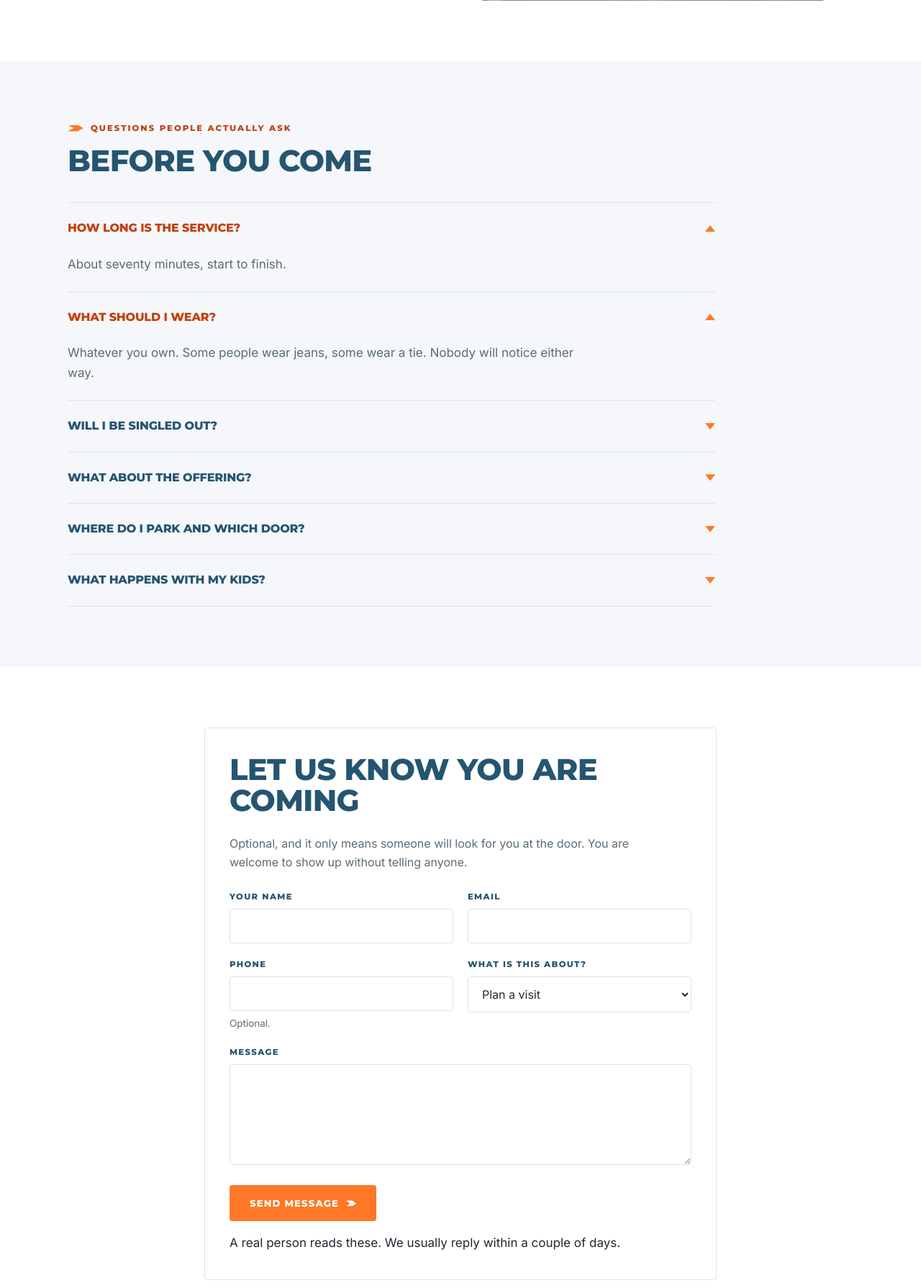
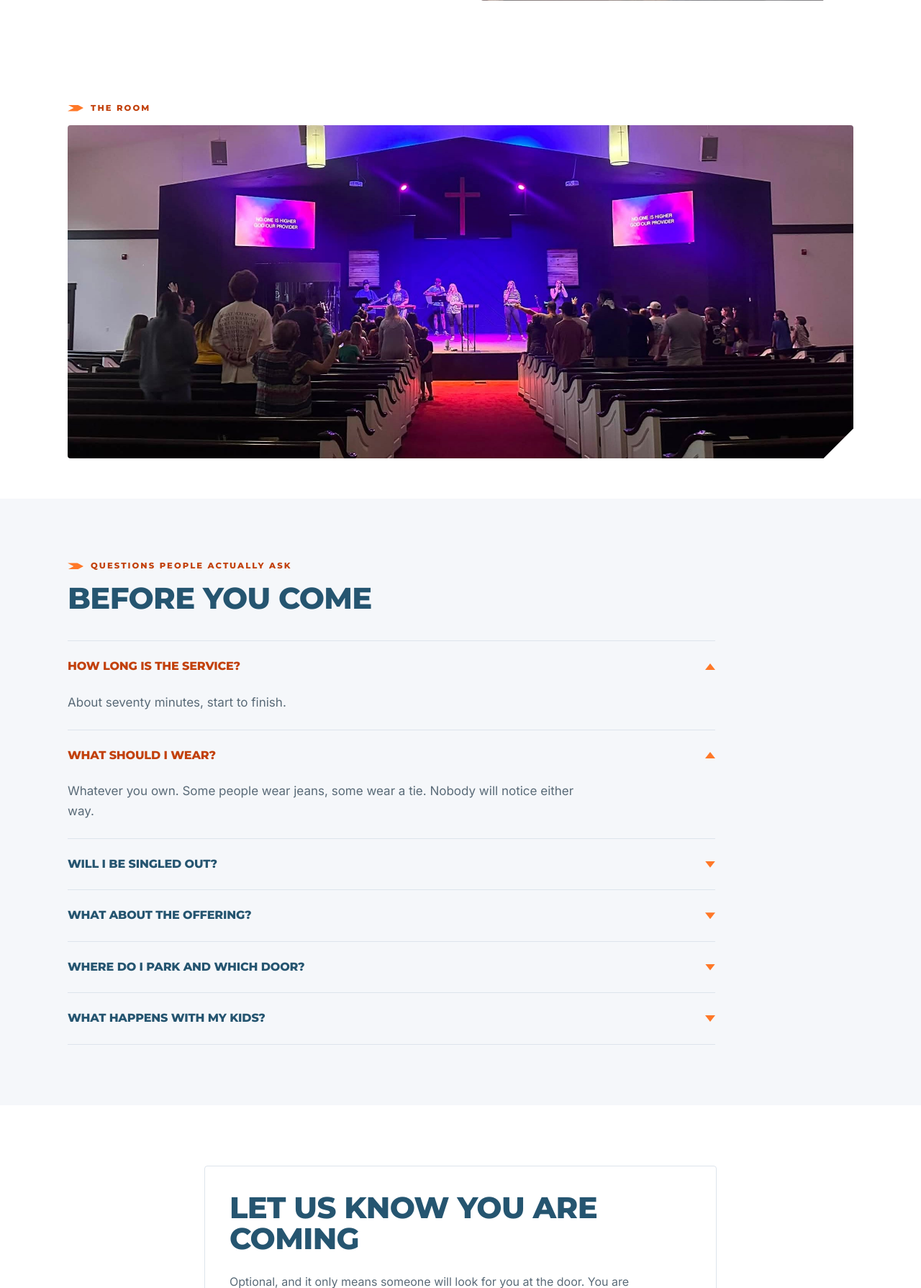
Before and after one commit to isaach3lms/engage-church, a Flask app: page /visit in a window 1280 px wide. Shown: the part 945-2735 px from the top of the page at 72% size. Run offline with Flask 3, Linux system fonts and the light colour scheme.

Commit message:
Move sanctuary photo below the service overview section

```diff
--- a/templates/visit.html
+++ b/templates/visit.html
@@ -41,6 +41,16 @@
   </div>
 </section>
 
+<section class="section section--tight">
+  <div class="wrap">
+    <p class="eyebrow">The room</p>
+    <img class="cut" src="{{ url_for('static', filename='img/photos/sanctuary.jpg') }}"
+         alt="The Worship Center at Engage Church during a Sunday service, seen from the back of the room"
+         width="2048" height="870" loading="lazy"
+         style="width:100%;height:auto;border-radius:4px;">
+  </div>
+</section>
+
 <section class="section section--gray">
   <div class="wrap">
     <p class="eyebrow">Questions people actually ask</p>
```
Also changed, not shown: static/img/photos/sanctuary.jpg (added).
